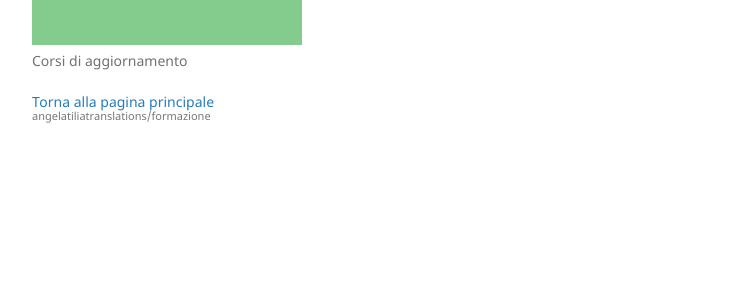
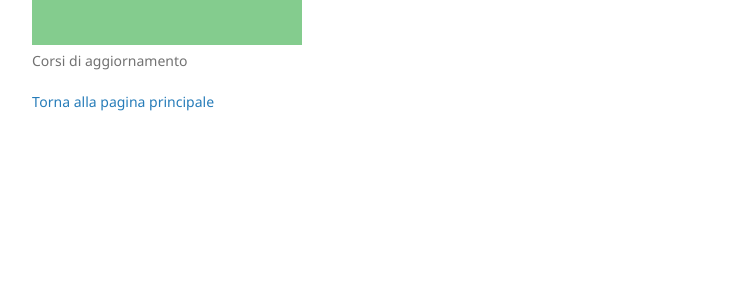
Before and after one commit to angelatiliatranslations/formazione, a Jekyll site: the page built from index.md, in a window 1280 px wide. Shown: the part 365-665 px from the top of the page, without its empty margins (178-929 px from the left). Built offline with Jekyll 4.4.1, drawn with Linux system fonts in a browser that asks for light colours; our own code applies the rules of GitHub Pages for plain Markdown files.

Commit message:
Update default.html

```diff
--- a/_layouts/default.html
+++ b/_layouts/default.html
@@ -24,7 +24,7 @@
         <p>{{ site.description | default: site.github.project_tagline }}</p>
 
         {% if site.github.is_project_page %}
-        <p class="view"><a href="https://www.tiliatranslations.it/">Torna alla pagina principale <small>{{ site.github.repository_nwo }}</small></a></p>
+        <p class="view"><a href="https://www.tiliatranslations.it/">Torna alla pagina principale</a></p>
         {% endif %}
 
       </header>
```
